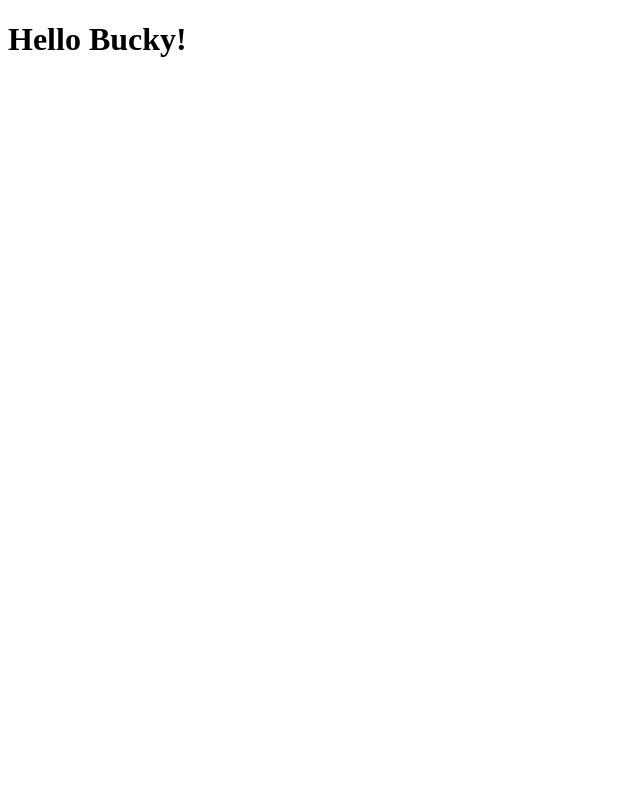
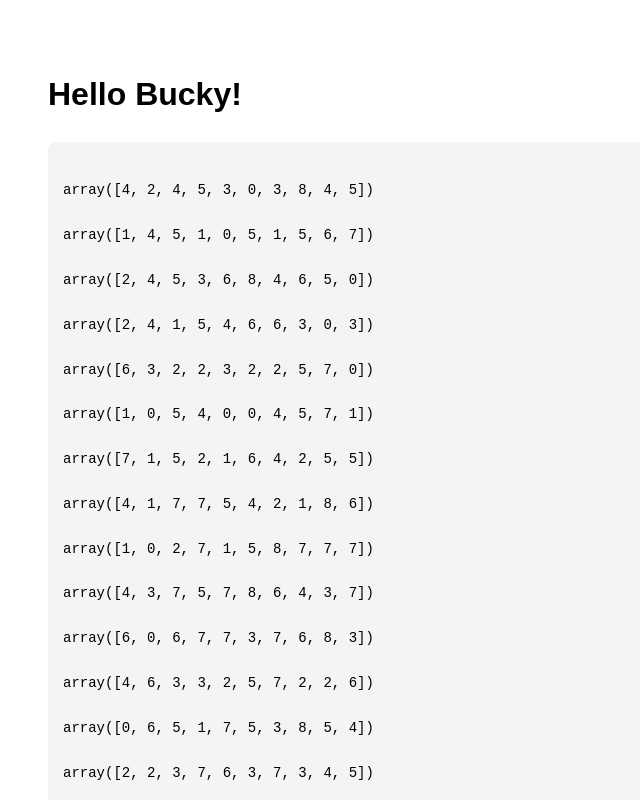
Before and after one commit to bucky-C60/hello-bucky, a plain HTML site: page index.html in a window 1280 px wide. Shown: the top 800 px of the page, without its empty margins (0-640 px from the left). Drawn offline with Linux system fonts and the light colour scheme.

Commit message:
Update index.html

```diff
--- a/index.html
+++ b/index.html
@@ -3,8 +3,78 @@
 <head>
   <meta charset="UTF-8">
   <title>hello bucky</title>
+  <style>
+    body {
+      font-family: Arial, sans-serif;
+      padding: 40px;
+      line-height: 1.6;
+    }
+    .data-block {
+      white-space: pre-wrap;
+      background-color: #f4f4f4;
+      padding: 15px;
+      border-radius: 8px;
+      margin-top: 20px;
+      font-family: monospace;
+      font-size: 14px;
+      overflow-x: auto;
+    }
+  </style>
 </head>
 <body>
   <h1>Hello Bucky!</h1>
+
+  <div class="data-block">
+array([4, 2, 4, 5, 3, 0, 3, 8, 4, 5])<br>
+array([1, 4, 5, 1, 0, 5, 1, 5, 6, 7])<br>
+array([2, 4, 5, 3, 6, 8, 4, 6, 5, 0])<br>
+array([2, 4, 1, 5, 4, 6, 6, 3, 0, 3])<br>
+array([6, 3, 2, 2, 3, 2, 2, 5, 7, 0])<br>
+array([1, 0, 5, 4, 0, 0, 4, 5, 7, 1])<br>
+array([7, 1, 5, 2, 1, 6, 4, 2, 5, 5])<br>
+array([4, 1, 7, 7, 5, 4, 2, 1, 8, 6])<br>
+array([1, 0, 2, 7, 1, 5, 8, 7, 7, 7])<br>
+array([4, 3, 7, 5, 7, 8, 6, 4, 3, 7])<br>
+array([6, 0, 6, 7, 7, 3, 7, 6, 8, 3])<br>
+array([4, 6, 3, 3, 2, 5, 7, 2, 2, 6])<br>
+array([0, 6, 5, 1, 7, 5, 3, 8, 5, 4])<br>
+array([2, 2, 3, 7, 6, 3, 7, 3, 4, 5])<br>
+array([3, 1, 4, 7, 3, 1, 8, 5, 0, 5])<br>
+array([7, 1, 7, 4, 0, 0, 1, 3, 8, 8])<br>
+array([1, 8, 2, 0, 7, 4, 1, 1, 3, 5])<br>
+array([2, 3, 3, 8, 1, 6, 8, 6, 8, 3])<br>
+array([6, 7, 3, 4, 6, 8, 5, 0, 5, 6])<br>
+array([6, 1, 1, 6, 2, 5, 4, 3, 2, 0])<br>
+array([4, 5, 5, 2, 5, 1, 8, 3, 2, 2])<br>
+array([1, 6, 7, 8, 2, 7, 0, 6, 8, 5])<br>
+array([6, 0, 0, 8, 4, 7, 6, 8, 4, 7])<br>
+array([3, 1, 5, 5, 8, 5, 1, 6, 0, 6])<br>
+array([3, 3, 2, 5, 8, 1, 7, 4, 0, 1])<br>
+array([8, 4, 3, 4, 2, 6, 6, 4, 4, 1])<br>
+array([2, 6, 4, 8, 0, 5, 6, 8, 4, 8])<br>
+array([1, 1, 4, 2, 3, 4, 7, 2, 0, 6])<br>
+array([0, 7, 1, 7, 1, 3, 4, 4, 1, 6])<br>
+array([0, 0, 7, 7, 5, 7, 1, 0, 0, 7])<br>
+array([8, 6, 4, 6, 4, 1, 6, 5, 3, 6])<br>
+array([8, 0, 2, 6, 4, 1, 2, 2, 6, 4])<br>
+array([3, 0, 1, 0, 7, 8, 5, 0, 1, 4])<br>
+array([1, 7, 8, 5, 8, 7, 0, 0, 2, 3])<br>
+array([4, 8, 1, 4, 4, 8, 5, 3, 8, 6])<br>
+array([7, 7, 6, 4, 2, 2, 5, 2, 7, 1])<br>
+array([7, 7, 4, 6, 8, 3, 3, 7, 4, 3])<br>
+array([6, 5, 0, 4, 0, 8, 5, 1, 6, 1])<br>
+array([5, 6, 4, 6, 5, 4, 0, 8, 0, 6])<br>
+array([7, 5, 0, 1, 0, 7, 6, 7, 6, 3])<br>
+array([4, 3, 6, 2, 2, 7, 5, 3, 1, 5])<br>
+array([4, 3, 3, 3, 6, 0, 3, 1, 3, 5])<br>
+array([4, 7, 0, 1, 8, 2, 8, 6, 1, 3])<br>
+array([5, 4, 8, 6, 4, 0, 3, 7, 1, 3])<br>
+array([0, 8, 6, 4, 4, 7, 7, 3, 2, 1])<br>
+array([8, 2, 4, 2, 6, 5, 5, 2, 2, 0])<br>
+array([6, 2, 1, 6, 7, 5, 5, 1, 8, 1])<br>
+array([6, 0, 7, 7, 0, 6, 7, 5, 0, 0])<br>
+array([2, 1, 4, 6, 0, 5, 2, 0, 6, 6])<br>
+array([5, 3, 1, 7, 4, 3, 4, 7, 0, 3])
+  </div>
 </body>
 </html>
```
